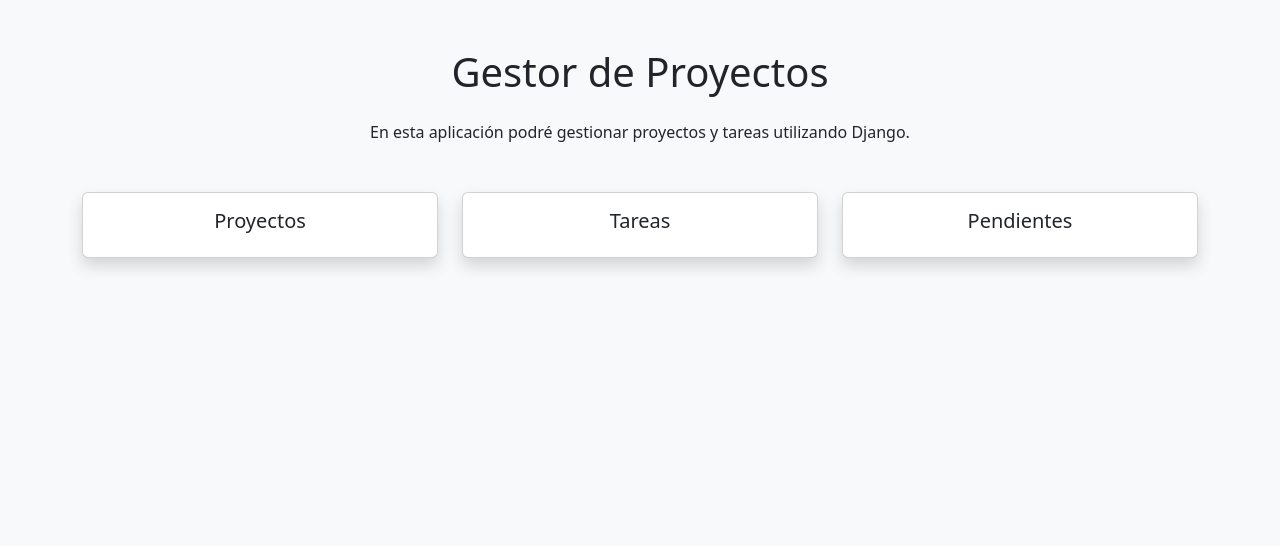
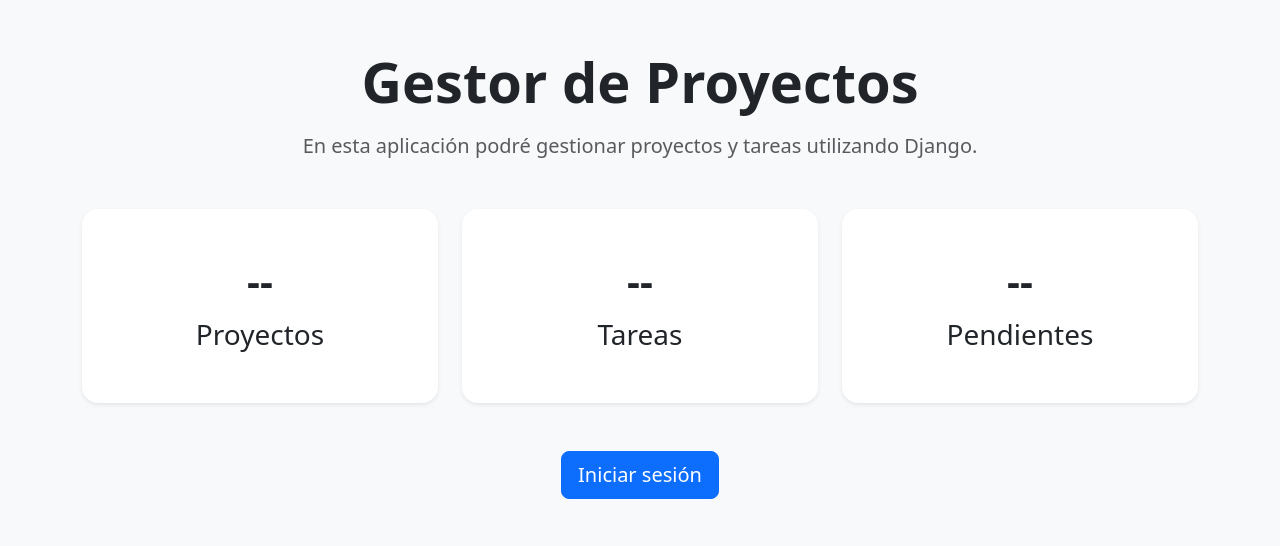
Before and after one commit to Auditor2003/Proyecto_Modulo_6__ABP, a Django app: page / in a window 1280 px wide. Shown: the top 546 px of the page. Run offline with Django 5.2, Linux system fonts and the light colour scheme.

Commit message:
Mejorar diseño del home con Bootstrap y acceso condicional según autenticación

```diff
--- a/tareas/templates/tareas/home.html
+++ b/tareas/templates/tareas/home.html
@@ -1,71 +1,87 @@
 <!DOCTYPE html>
 <html lang="es">
-
 <head>
-    <!-- Defino el tipo de caracteres para que el navegador reconozca tildes y ñ -->
     <meta charset="UTF-8">
 
-    <!-- Pongo el título que aparecerá en la pestaña del navegador -->
+    <!-- Aquí defino el título que aparecerá en la pestaña del navegador -->
     <title>Gestor de Proyectos</title>
 
-    <!-- Importo Bootstrap desde internet para poder usar estilos bonitos rápidamente -->
+    <!-- Aquí conecto Bootstrap para mejorar el diseño visual de mi página -->
     <link href="https://cdn.jsdelivr.net/npm/bootstrap@5.3.3/dist/css/bootstrap.min.css" rel="stylesheet">
 </head>
-
-<!-- Comienzo el cuerpo de mi página web -->
 <body class="bg-light">
 
-    <!-- Creo un contenedor principal usando Bootstrap -->
-    <div class="container mt-5">
+    <!-- Aquí creo un contenedor principal con margen superior e inferior -->
+    <div class="container py-5">
 
-        <!-- Título principal de mi aplicación -->
-        <h1 class="text-center mb-4">Gestor de Proyectos</h1>
+        <!-- Aquí centro el contenido principal de la página -->
+        <div class="text-center mb-5">
 
-        <!-- Breve descripción de la aplicación -->
-        <p class="text-center">
-            En esta aplicación podré gestionar proyectos y tareas utilizando Django.
-        </p>
+            <!-- Aquí muestro el título principal de mi sistema -->
+            <h1 class="display-4 fw-bold mb-3">Gestor de Proyectos</h1>
 
-        <!-- Aquí comienzo a construir los widgets del dashboard -->
-        <div class="row mt-5">
+            <!-- Aquí muestro una breve descripción de la aplicación -->
+            <p class="lead text-muted">
+                En esta aplicación podré gestionar proyectos y tareas utilizando Django.
+            </p>
+        </div>
 
-            <!-- Widget total de proyectos -->
+        <!-- Aquí creo una fila para mostrar mis widgets principales -->
+        <div class="row g-4 justify-content-center mb-5">
+
+            <!-- Aquí muestro el widget de proyectos -->
             <div class="col-md-4">
-                <div class="card text-center shadow">
-                    <div class="card-body">
-                        <h5 class="card-title">Proyectos</h5>
-                        <!-- Aquí muestro el número de proyectos desde la base de datos -->
-                        <h2>{{ total_proyectos }}</h2>
+                <div class="card shadow-sm border-0 rounded-4 text-center h-100">
+                    <div class="card-body py-5">
+                        <h2 class="h1 fw-bold mb-2">--</h2>
+                        <p class="fs-3 mb-0">Proyectos</p>
                     </div>
                 </div>
             </div>
 
-            <!-- Widget total de tareas -->
+            <!-- Aquí muestro el widget de tareas -->
             <div class="col-md-4">
-                <div class="card text-center shadow">
-                    <div class="card-body">
-                        <h5 class="card-title">Tareas</h5>
-                        <!-- Aquí muestro el número total de tareas -->
-                        <h2>{{ total_tareas }}</h2>
+                <div class="card shadow-sm border-0 rounded-4 text-center h-100">
+                    <div class="card-body py-5">
+                        <h2 class="h1 fw-bold mb-2">--</h2>
+                        <p class="fs-3 mb-0">Tareas</p>
                     </div>
                 </div>
             </div>
 
-            <!-- Widget tareas pendientes -->
+            <!-- Aquí muestro el widget de pendientes -->
             <div class="col-md-4">
-                <div class="card text-center shadow">
-                    <div class="card-body">
-                        <h5 class="card-title">Pendientes</h5>
-                        <!-- Aquí muestro las tareas que aún no están completadas -->
-                        <h2>{{ tareas_pendientes }}</h2>
+                <div class="card shadow-sm border-0 rounded-4 text-center h-100">
+                    <div class="card-body py-5">
+                        <h2 class="h1 fw-bold mb-2">--</h2>
+                        <p class="fs-3 mb-0">Pendientes</p>
                     </div>
                 </div>
             </div>
+        </div>
 
+        <!-- Aquí agrego una sección con botones de acceso -->
+        <div class="text-center">
+
+            <!-- Aquí reviso si el usuario ya inició sesión -->
+            {% if user.is_authenticated %}
+
+                <!-- Aquí muestro un botón para ir al dashboard si el usuario ya está autenticado -->
+                <a href="{% url 'dashboard' %}" class="btn btn-primary btn-lg rounded-3 me-2">
+                    Ir al dashboard
+                </a>
+
+            {% else %}
+
+                <!-- Aquí muestro un botón para iniciar sesión si el usuario aún no está autenticado -->
+                <a href="{% url 'login' %}" class="btn btn-primary btn-lg rounded-3">
+                    Iniciar sesión
+                </a>
+
+            {% endif %}
         </div>
 
     </div>
 
 </body>
-
 </html>
```
Also changed, not shown: db.sqlite3.
